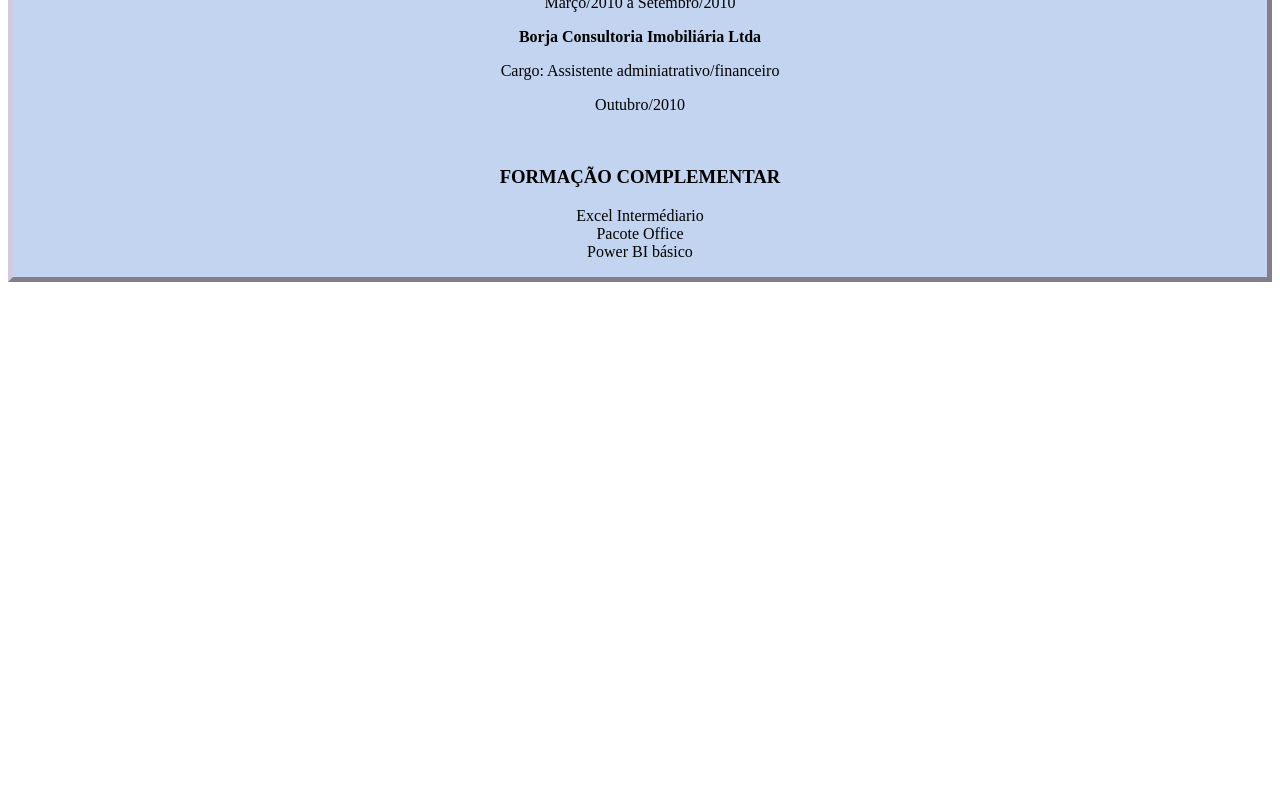
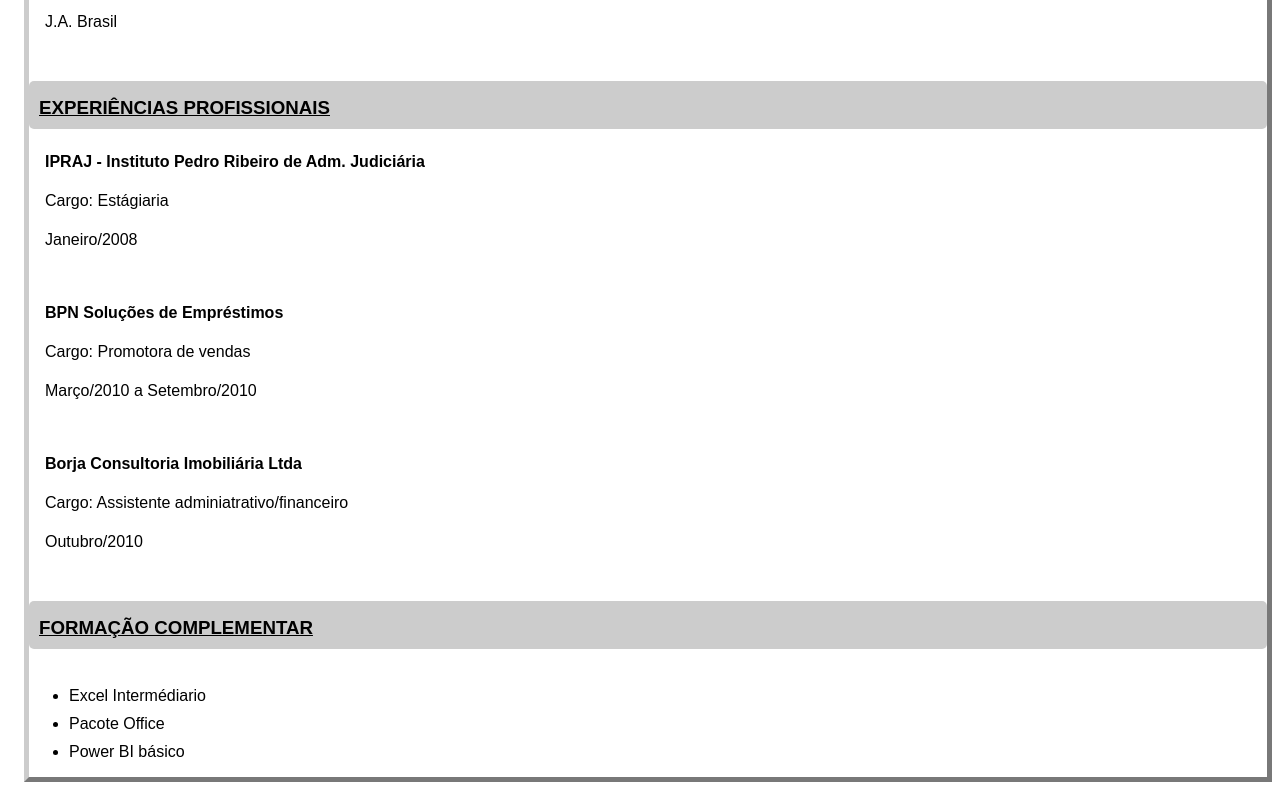
Before and after one commit to americarios/Curriculo, a plain HTML site: page index.html in a window 1280 px wide. Shown: the part 735-1525 px from the top of the page. Before the commit the page ends 1025 px from the top, so only its background shows below. Drawn offline with Linux system fonts and the light colour scheme.

Commit message:
Update index.html
melhoramento

```diff
--- a/index.html
+++ b/index.html
@@ -4,47 +4,116 @@
 
 <head>
     <style>
+
+            body{
+                    font-family: Arial, Helvetica, sans-serif;
+                    padding-left: 16px;
+                    width: fit-content;
+
+            }
+
+
         .myDiv {
-          border: 5px outset rgb(208, 203, 223);
-          background-color: rgb(194, 212, 239);
+          border: 5px outset #ccc;
+          background-color: #ffffff;
           text-align: center;
 
         }
+        h1{
+            font-family: Arial, Helvetica, sans-serif;
+            padding-left: 16px;
+            text-decoration: underline;
+
+
+        }
+
+        h3{
+            text-align: left;
+            padding-left: 16px;
+            padding: 10px;
+            text-decoration: underline;
+            padding-top: 16px;
+            margin-top: 16px;
+            background-color: #ccc;
+            border-radius: 5px;
+
+        }
+        p{
+            text-align: left;
+            padding-left: 16px;
+            padding-top: 5px;
+            font-size: 16px;
+        }
+
+        ul{
+            text-align: left;
+            padding-top: 10px;
+
+
+        }
+        li{
+            padding-top: 10px;
+
+
+        }
+
+
+
         </style>
 
     <title>Currículo</title>
 
     <div class="myDiv">
-    <H1>América P. Rodrigues Rios </h1>
+    <H1>América P. R. Rios </h1>
 
-<p>Endereço Rua Visconde de Itaborahy, n°**, Amaralina
-, CEP 41.900-000, Salvador, Bahia. <br> Telefones 71 9****-5509 e-mail america_mellriios@hotmail.com<br>
+<p1><b>End.:</b> Rua Visconde de Itaborahy, n°**, Amaralina
+, CEP 41.900-000, Salvador, Bahia. <b> Tel.:</b> 71 9****-5509 <br><b>E-mail:</b> america_mellriios@hotmail.com<br>
     31 anos, Brasileira, Solteira.
 </p>
 </head>
 <body>
 
     <h3> OBJETIVOS</h3>
-    <p>Analista Financeiro</p> <br>
+    <p>Analista Financeiro</p>
+    <p>Desenvolvedora Front-end</p> <br>
 
 
     <h3> SÍNTESE DE QUALIFICAÇÕES</h3>
 <p> Atuação na área Financeira, com experiência no processamento e baixas de pagamentos, conciliação
-    bancária, contas a pagar e a receber, acompanhando e verificando as provisões de custos e despesas.</p><br>
+    bancária, contas a pagar e a receber, acompanhamento e verificação de provisões de custos e despesas, controle de estoque e compras. Análise e protocolo de correspondências. Soluções de conflitos e atendimento ao cliente.</p><br>
+
 <h3> <b> FORMAÇÃO ACADÊMICA </b> </h3>
 <p><b> Superior Completo - Administração de empresas </b> </p>
 <p>Faculdade de Ciências Gerencias da Bahia</p>
 <p>Ano de conclusão : 2013</p>
-<p><b>Desenvolvimento Web - Cursando </b></p><br>
+<p><b>Cursando - Desenvolvimento Web</b></p>
+<p> J.A. Brasil</p>
+
+<br>
+
 <h3> <b>EXPERIÊNCIAS PROFISSIONAIS </b></h3>
+
+<p> <b>IPRAJ - Instituto Pedro Ribeiro de Adm. Judiciária </b> </p>
+<p> Cargo: Estágiaria </p>
+<p>Janeiro/2008 </p> <br>
+
 <P><b> BPN Soluções de Empréstimos</b></P>
 <p> Cargo: Promotora de vendas</p>
-<p> Março/2010 a Setembro/2010</p>
+<p> Março/2010 a Setembro/2010</p><br>
+
 <p> <b>Borja Consultoria Imobiliária Ltda </b> </p>
 <p> Cargo: Assistente adminiatrativo/financeiro </p>
 <p>Outubro/2010 </p> <br>
+
+
 <h3>FORMAÇÃO COMPLEMENTAR</h3>
-<P>Excel Intermédiario<br> Pacote Office <br> Power BI básico </P>
+
+<ul>
+    <li>Excel Intermédiario</li>
+    <li>Pacote Office</li>
+    <li>Power BI básico</li>
+
+</ul>
 
 </body>
 </html>
```
